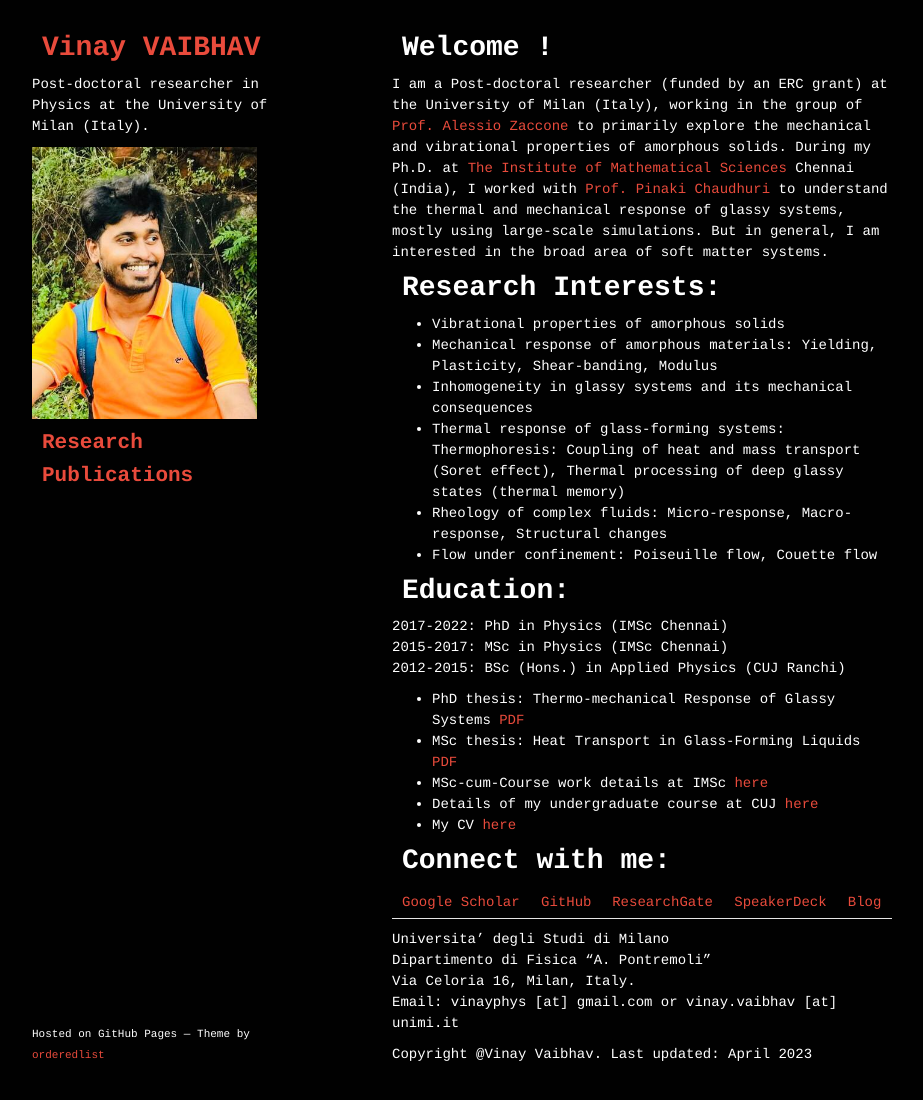
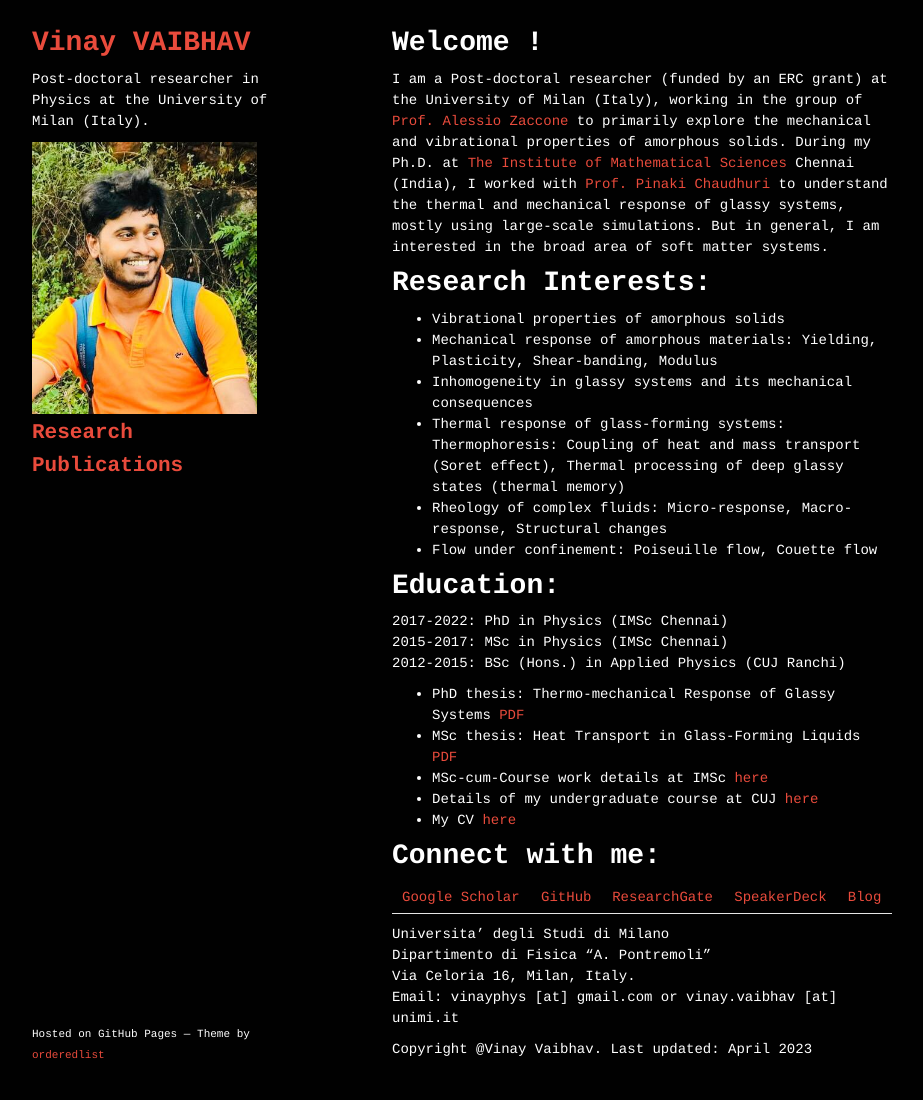
Before and after one commit to vinayphys/vinayphys.github.io, a Jekyll site: the page built from index.md, in a window 1280 px wide and 1125 px high. Shown: the top 1100 px of the window, without its empty margins (178-1101 px from the left). Built offline with Jekyll 4.4.1, drawn with Linux system fonts in a browser that asks for light colours; our own code applies the rules of GitHub Pages for plain Markdown files; a script that is not in the unit is left out.

Commit message:
Update styles.css

```diff
--- a/stylesheets/styles.css
+++ b/stylesheets/styles.css
@@ -8,7 +8,7 @@ body {
 
 h1, h2, h3, h4, h5, h6 {
   color:#E94B3CFF;
-  margin:5px 10px 10px
+  margin:0px 0px 10px
 }
 
 p, ul, ol, table, pre, dl {
```
